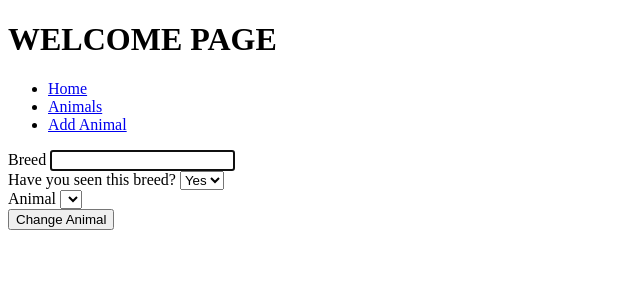
After one commit to kellyrawstron/animal_bucketlist_project, a Flask app: template templates/breeds/edit.html in a window 1280 px wide. The commit adds this page. Shown: the top 300 px of the page, without its empty margins (0-640 px from the left). Run offline with Flask 2, Linux system fonts and the light colour scheme; the template is opened without the code that fills it, so the values that code supplies are empty.

Commit message:
added delete and edit functionality

```diff
--- a/repositories/breed_repository.py
+++ b/repositories/breed_repository.py
@@ -52,5 +52,5 @@ def delete(id):
 
 def update(breed):
     sql = "UPDATE breeds SET (breed_kind, animal_id, breed_seen) = (%s, %s, %s) WHERE id = %s"
-    values = [breed.breed_kind, breed.animal_id, breed.breed_seen, breed.id]
+    values = [breed.breed_kind, breed.animal.id, breed.breed_seen, breed.id]
     run_sql(sql, values)
--- /dev/null
+++ b/templates/breeds/edit.html
@@ -0,0 +1,44 @@
+{% extends "base.html" %}
+{% block content %}
+
+<form action="/breeds/{{breed.id}}" method="post">
+  <div>
+    <label for="breed_kind">Breed</label>
+    <input type="text" id="breed_kind" name="breed_kind" value="{{breed.breed_kind}}" required autofocus>
+  </div>
+
+
+  <div>
+    <label for="breed_seen">Have you seen this breed?</label>
+    <select id="breed_seen" name="breed_seen">
+
+      <option value="true"
+        {% if breed.breed_seen == True %} selected="selected" {% endif %}>
+        Yes
+      </option>
+
+      <option value="false"
+        {% if breed.breed_seen == False %} selected="selected" {% endif %}>
+        No
+      </option>
+
+    </select>
+  </div>
+
+  <div>
+    <label for="animal">Animal</label>
+    <select id="animal" name="animal_id">
+      {% for animal in animals %}
+        <option value="{{ animal.id }}"
+          {% if breed.animal.id== animal.id %} selected="selected"{% endif %}>
+          {{ animal.animal_name }}
+        </option>
+      {% endfor %}
+    </select>
+  </div>
+
+  <button type="submit">Change Animal</button>
+
+</form>
+
+{% endblock %}
--- a/templates/breeds/index.html
+++ b/templates/breeds/index.html
@@ -6,7 +6,7 @@
 
 {% for breed in breeds %}
 {{breed.animal.animal_name}}
-{{breed.breed_kind}}
+<a href="/breeds/{{breed.id}}">{{breed.breed_kind}}</a>
 {{breed.breed_seen}}
 
 <form action="/breeds/{{breed.id}}/delete" method="POST">
```
Also changed, not shown: controllers/breeds_controller.py (+21 -0 lines), templates/breeds/show.html (added, +13 -0 lines).
